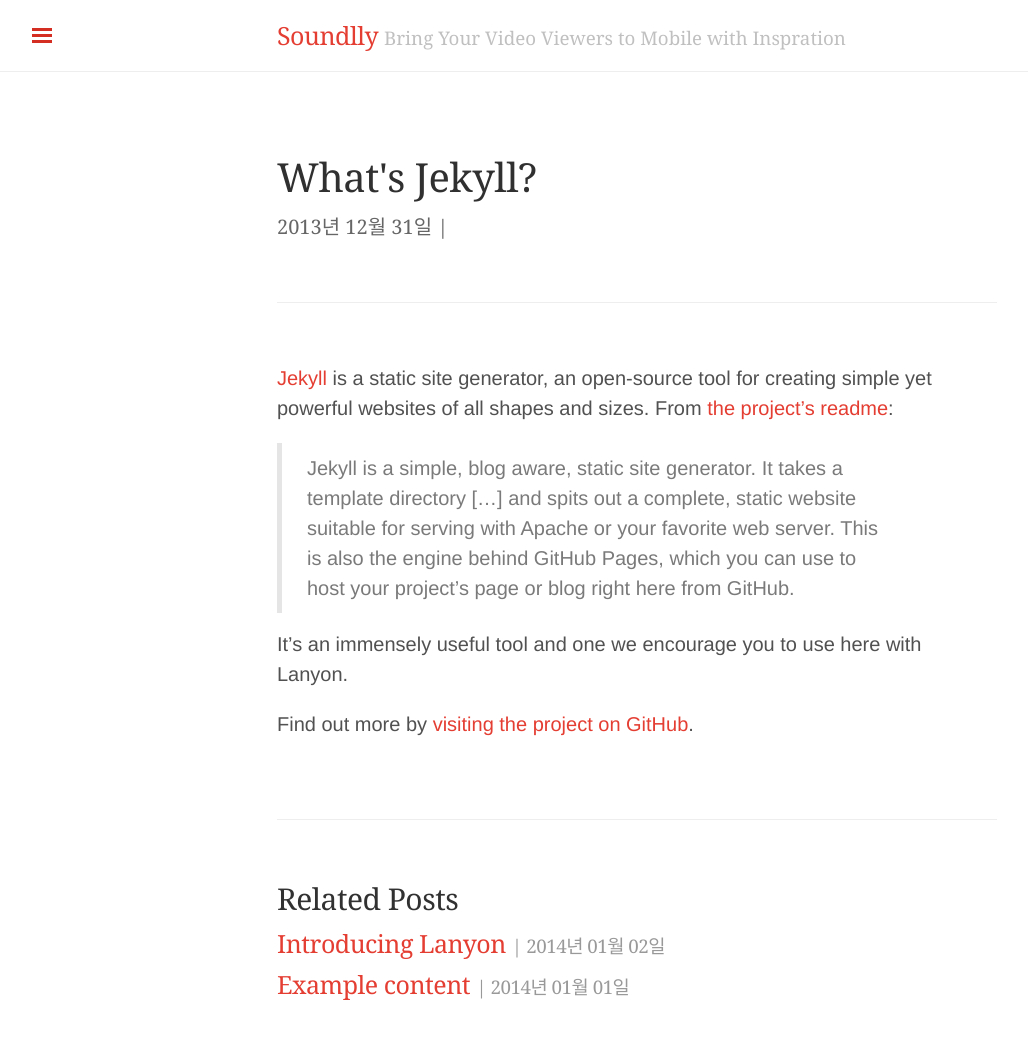
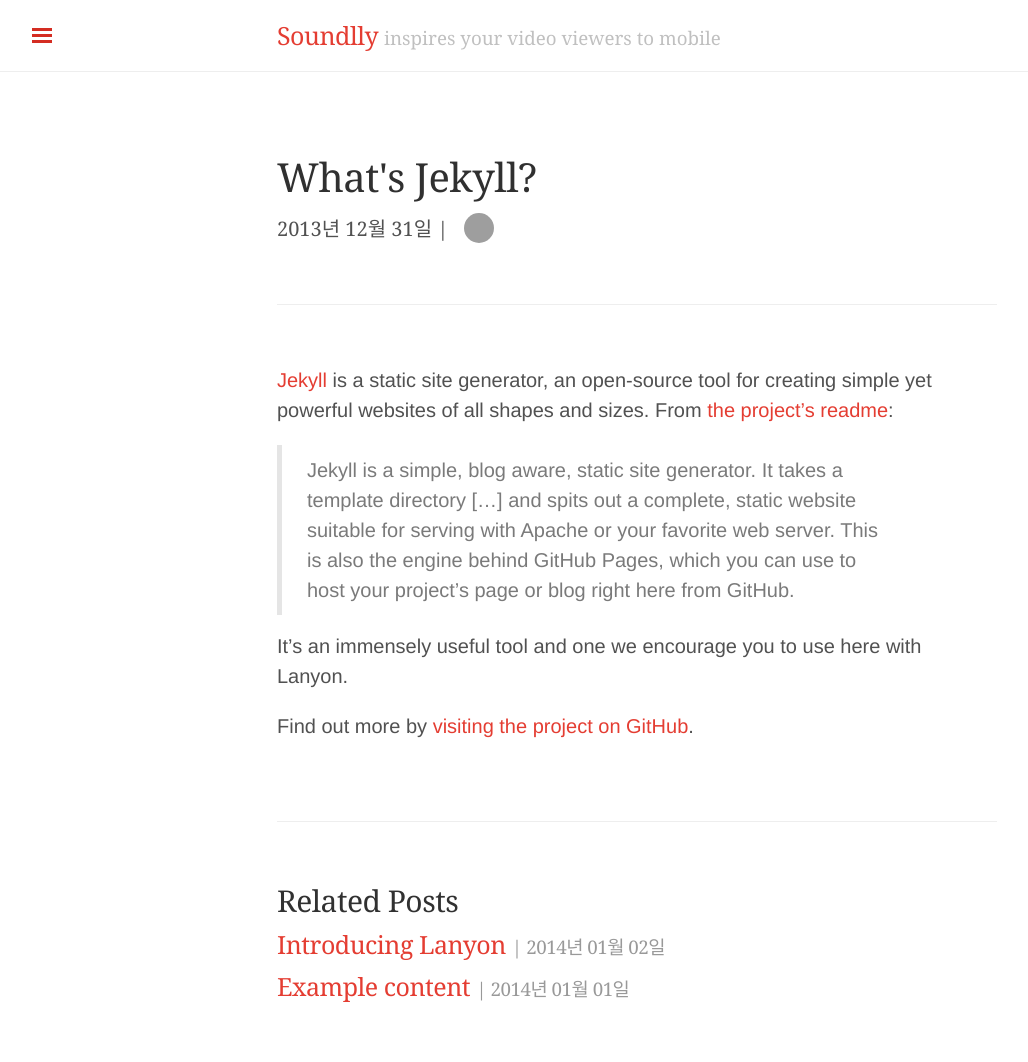
Before and after one commit to mwasa/soundlly.github.io, a Jekyll site: the page built from _posts/2013-12-31-whats-jekyll.md, in a window 1280 px wide. Shown: the whole page, without its empty margins (3-1031 px from the left). Built offline with Jekyll 4.4.1, drawn with Linux system fonts in a browser that asks for light colours; grey boxes are pictures that could not be loaded.

Commit message:
Sidebar and Author Image
Changes
- Remove `about.md` and parameters for the page
- GitHub Links on Sidebar
- Author Image with Gravatar

```diff
--- a/_config.yml
+++ b/_config.yml
@@ -1,26 +1,27 @@
 # Permalinks
-#
-# Use of `relative_permalinks` ensures post links from the index work properly.
-permalink:           pretty
+permalink: pretty
 
 # Setup
-title:               Soundlly
-tagline:             'Bring Your Video Viewers to Mobile with Inspration'
-description:         ''
-url:                 https://soundlly.github.io
-paginate:            5
+title: Soundlly
+tagline: 'inspires your video viewers to mobile'
+description: ''
+url: https://soundlly.github.io
+paginate: 5
 
-# About/contact
-author:
-  name:              Mark Otto
-  url:               https://twitter.com/mdo
-  email:             markdotto@gmail.com
+# Plugins
+plugins: [jekyll-paginate]
 
-# Custom vars
-version:             1.0.0
+# GitHub
+github:
+  soundlly:
+    url: https://github.com/Soundlly
+  android:
+    url: https://github.com/Soundlly/BitsoundSDK-Android
+    version: v3.3.1
+  ios:
+    url: https://github.com/Soundlly/BitsoundSDK-iOS
+    version: 2.1.1
 
-# Ruby gems
-plugins: [jekyll-paginate]
 # Authors
 authors:
   pjhjohn:
--- a/_includes/sidebar.html
+++ b/_includes/sidebar.html
@@ -25,14 +25,12 @@
       {% endif %}
     {% endfor %}
 
-    <a class="sidebar-nav-item" href="{{ site.github.repo }}/archive/v{{ site.version }}.zip">Download</a>
-    <a class="sidebar-nav-item" href="{{ site.github.repo }}">GitHub project</a>
-    <span class="sidebar-nav-item">Currently v{{ site.version }}</span>
+    <a class="sidebar-nav-item" target="_blank" href="{{ site.github.android.url }}/releases/tag/{{ site.github.android.version }}">Bitsound Android SDK</a>
+    <a class="sidebar-nav-item" target="_blank" href="{{ site.github.ios.url }}/releases/tag/{{ site.github.ios.version }}">Bitsound iOS SDK</a>
+    <a class="sidebar-nav-item" target="_blank" href="{{ site.github.soundlly.url }}">Soundlly GitHub</a>
   </nav>
 
   <div class="sidebar-item">
-    <p>
-      &copy; {{ site.time | date: '%Y' }}. All rights reserved.
-    </p>
+    <p>&copy; {{ site.time | date: '%Y' }}. All rights reserved.</p>
   </div>
 </div>
--- a/_layouts/post.html
+++ b/_layouts/post.html
@@ -5,7 +5,10 @@
 
 <div class="post">
   <h1 class="post-title">{{ page.title }}</h1>
-  <span class="post-meta text-serif">{{ page.date | date: "%Y년 %m월 %d일" }} | {{ author.name }}</span>
+  <div class="author">
+    <span>{{ page.date | date: "%Y년 %m월 %d일" }} | {{ author.name }}</span>
+    <img src="http://www.gravatar.com/avatar/{{ author.gravatar }}?s=40">
+  </div>
 </div>
 
 <div class="post">
--- a/index.html
+++ b/index.html
@@ -10,7 +10,10 @@
       <a href="{{ post.url }}">{{ post.title }}</a>
     </h1>
     {% assign author = site.authors[post.author] %}
-    <span class="post-meta text-serif">{{ post.date | date: "%Y년 %m월 %d일" }} | {{ author.name }}</span>
+    <div class="author">
+      <span>{{ post.date | date: "%Y년 %m월 %d일" }} | {{ author.name }}</span>
+      <img src="http://www.gravatar.com/avatar/{{ author.gravatar }}?s=40">
+    </div>
   </div>
   {% endfor %}
 </div>
--- a/public/css/common.css
+++ b/public/css/common.css
@@ -11,3 +11,15 @@
 .text-accent {
   color: #E43D32;
 }
+.author img {
+  margin: -0.1rem 0.5rem 0rem;
+  width: 1.5rem;
+  height: 1.5rem;
+  display:inline-block;
+  vertical-align:middle;
+  border-radius: 50%;
+}
+.author span {
+  vertical-align:middle;
+  font-family: "Nanum Myeongjo", Georgia, "Times New Roman", serif;
+}
```
Also changed, not shown: about.md (deleted, +0 -30 lines).
